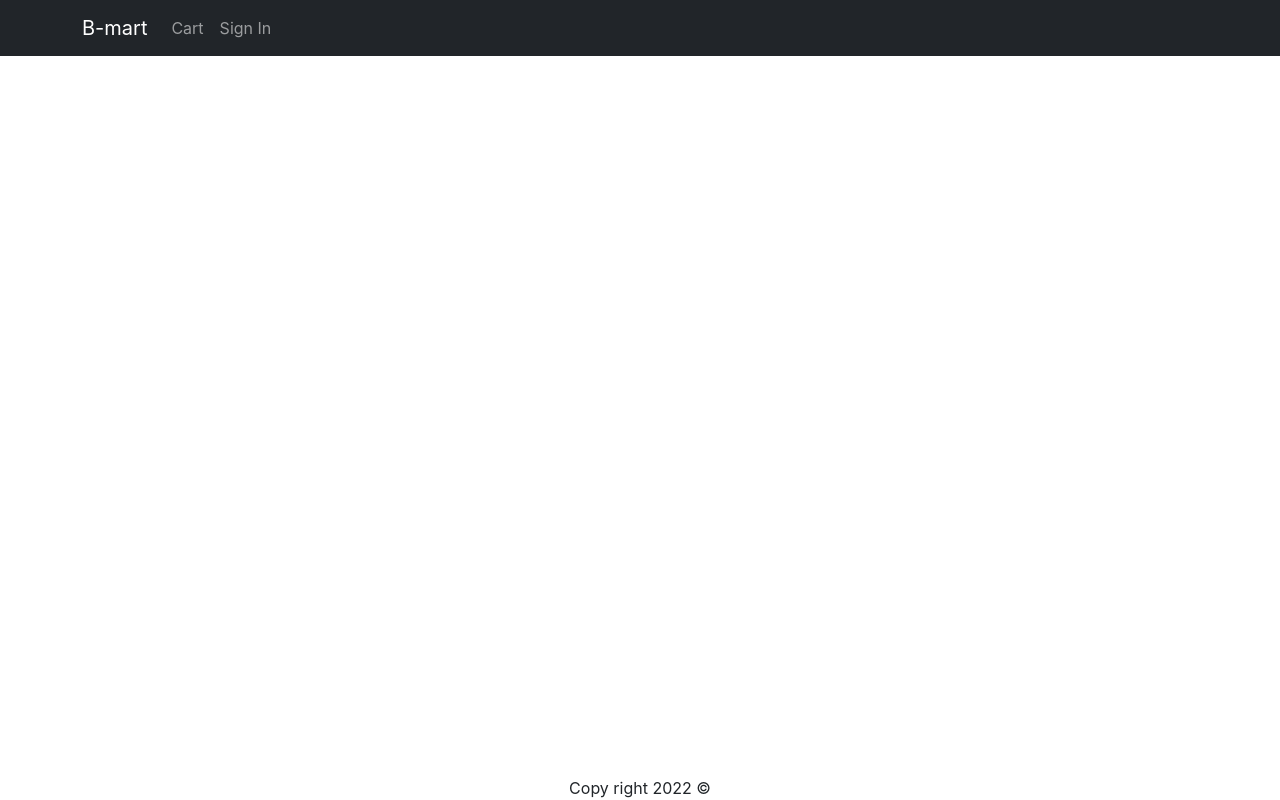
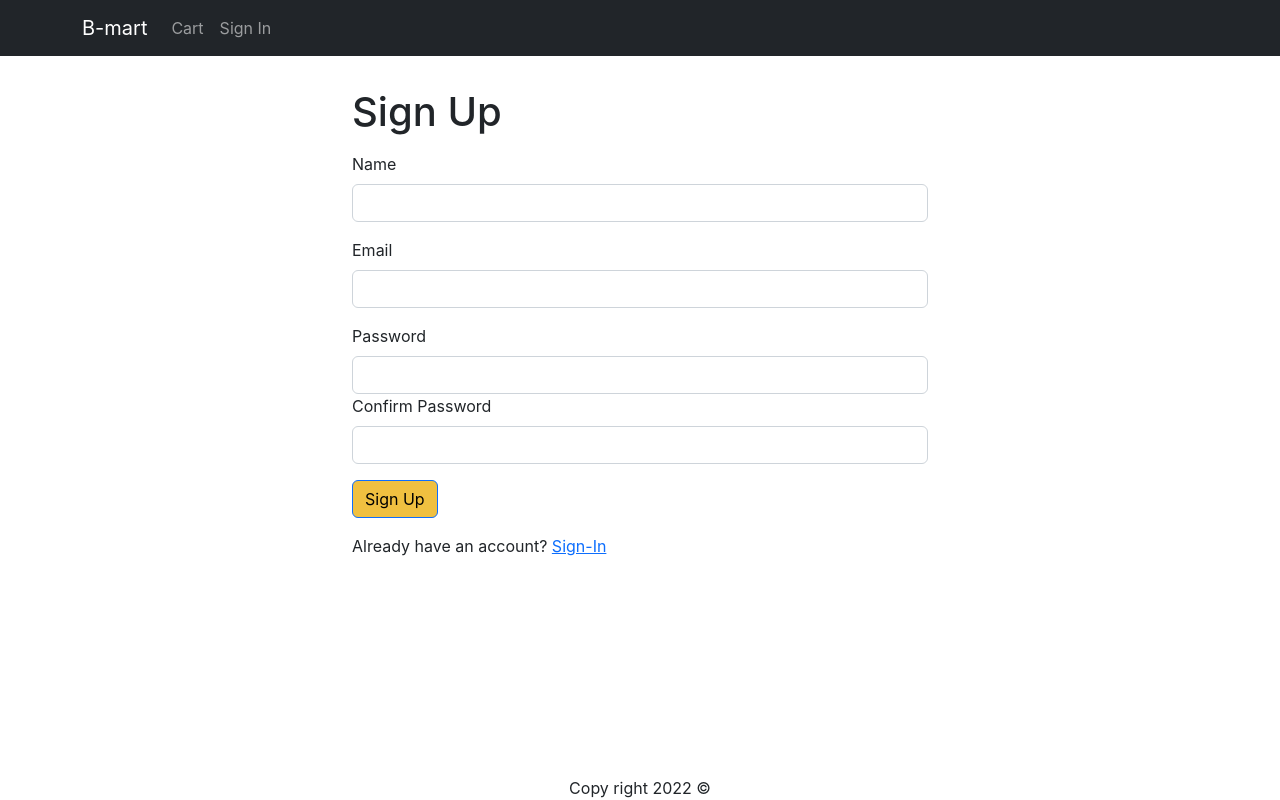
Before and after one commit to baijuka/mern-bmart, a React (Create React App) app in the folder frontend/: page /signup in a window 1280 px wide. Built offline with nearby package versions, Linux system fonts and the light colour scheme.

Commit message:
Add Signup component and wired

```diff
--- a/frontend/src/App.js
+++ b/frontend/src/App.js
@@ -15,6 +15,7 @@
 import CartScreen from './screens/CartScreen';
 import SigninScreen from './screens/SigninScreen';
 import ShippingAddressScreen from './screens/ShippingAddressScreen';
+import SignupScreen from './screens/SignupScreen';
 
 function App() {
 
@@ -79,6 +80,7 @@
             <Route path="/product/:slug" element={<ProductScreen />} />
             <Route path="/cart" element={<CartScreen />} />
             <Route path="/signin" element={<SigninScreen />} />
+            <Route path="/signup" element={<SignupScreen />} />
             <Route path="/shipping" element={<ShippingAddressScreen />} />
           </Routes>
         </Container>
--- /dev/null
+++ b/frontend/src/screens/SignupScreen.jsx
@@ -0,0 +1,106 @@
+import Axios from 'axios';
+import { Helmet } from "react-helmet-async"
+import Container from "react-bootstrap/esm/Container"
+import Form from "react-bootstrap/esm/Form"
+import Button from "react-bootstrap/esm/Button"
+import { Link, useLocation, useNavigate } from "react-router-dom"
+import { useContext, useEffect, useState } from 'react';
+import { Store } from '../Store';
+import { toast } from 'react-toastify';
+import { getError } from '../utils';
+
+
+const SignupScreen = () => {
+    // useLocation is a hook form react-router-dom
+    const navigate = useNavigate();
+    const { search } = useLocation();
+
+    // the value in the redirectInUrl will be '/shipping'
+    const redirectInUrl = new URLSearchParams(search).get('redirect');
+
+    const redirect = redirectInUrl ? redirectInUrl : '/';
+
+    const [name, setName] = useState('');
+    const [email, setEmail] = useState('');
+    const [password, setPassword] = useState('');
+    const [confirmPassword, setConfirmPassword] = useState('');;
+
+    const { state, dispatch: ctxDispatch } = useContext(Store);
+    const { userInfo } = state;
+
+    const submitHandler = async (e) => {
+      e.preventDefault();
+
+      if (password !== confirmPassword) {
+        toast.error('Passwords do not match');
+        return;
+      }
+
+      try {
+        const { data } = await Axios.post('/api/users/signup', {
+          name,
+          email,
+          password,
+        });
+        ctxDispatch({ type: 'USER_SIGNIN', payload: data });
+        localStorage.setItem('userInfo', JSON.stringify(data)); // data in the local storage should be string type
+        navigate(redirect || '/');
+      } catch (err) {
+        toast.error(getError(err));  // gets the error from backend
+      }
+    };
+
+    useEffect(() => {
+      if (userInfo) {
+        navigate(redirect);
+      }
+    }, [navigate, redirect, userInfo]);
+
+  return (
+    <Container className='small-container'>
+      <Helmet>
+        <title>Sign In</title>
+      </Helmet>
+      <h1 className="my-3">Sign Up</h1>
+      <Form onSubmit={submitHandler}>
+        <Form.Group className="mb-3" controlId="name">
+          <Form.Label>Name</Form.Label>
+          <Form.Control onChange={(e) => setName(e.target.value)} required />
+        </Form.Group>
+        <Form.Group className="mb-3" controlId="email">
+          <Form.Label>Email</Form.Label>
+          <Form.Control
+            type="email"
+            required
+            onChange={(e) => setEmail(e.target.value)}
+          />
+        </Form.Group>
+        <Form.Group className="mb-3" controlId="password">
+          <Form.Label>Password</Form.Label>
+          <Form.Control
+            type="password"
+            required
+            onChange={(e) => setPassword(e.target.value)}
+          />
+          <Form.Group className="mb-3" controlId="confirmPassword">
+            <Form.Label>Confirm Password</Form.Label>
+            <Form.Control
+              type="password"
+              onChange={(e) => setConfirmPassword(e.target.value)}
+              required
+            />
+          </Form.Group>
+        </Form.Group>
+        <div className="mb-3">
+            <Button type="submit">Sign Up</Button>
+        </div>
+        <div className="mb-3">
+          Already have an account?{' '}
+          <Link to={`/signin?redirect=${redirect}`}>Sign-In</Link>
+        </div>
+      </Form>
+    </Container>
+  )
+}
+
+export default SignupScreen
```
Also changed, not shown: 1 other file (tests, documents, lock files or other folders).
